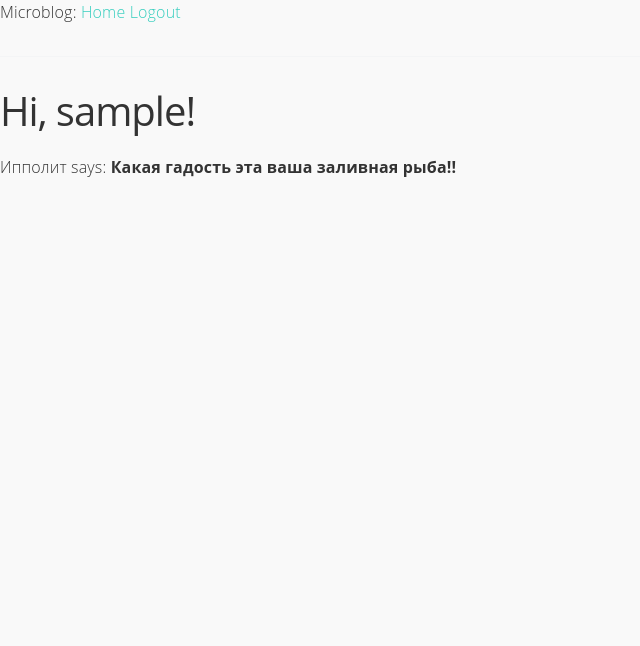
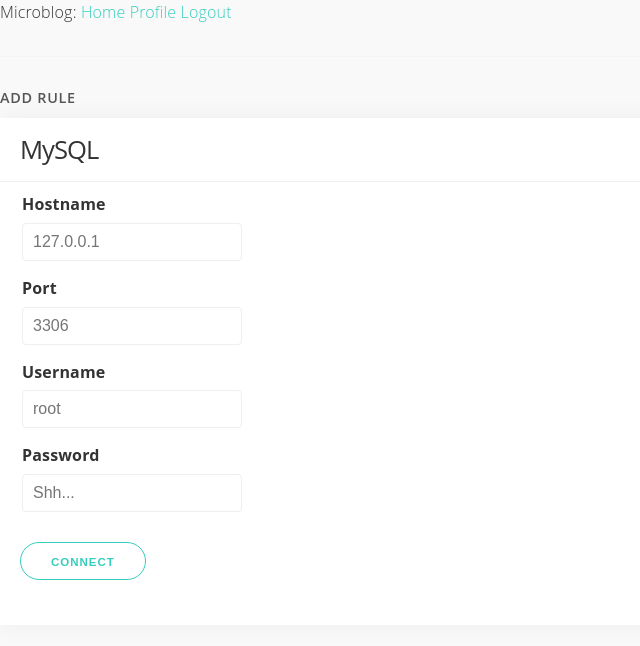
Before and after one commit to FriendlyBackup/FriendlyBackup, a Flask app: page / in a window 1280 px wide. Shown: the top 646 px of the page, without its empty margins (0-640 px from the left). Run offline with Flask 2, Linux system fonts and the light colour scheme; the visitor is signed in with stand-in values (Sample User, id 1); data comes from the database, SQL or seed files in the repository; both versions use the stored data as it was after the commit.

Commit message:
edit_profile

```diff
--- a/app/microblog.py
+++ b/app/microblog.py
@@ -1,5 +1,6 @@
-from app import app, db
+from app import app, db, routes
 from app.models import User, Post
+
 
 @app.shell_context_processor
 def make_shell_context():
--- a/app/models.py
+++ b/app/models.py
@@ -3,7 +3,7 @@ from app import db
 from werkzeug.security import generate_password_hash, check_password_hash
 from flask_login import UserMixin
 from app import login
-
+from hashlib import md5
 
 
 @login.user_loader
@@ -17,6 +17,8 @@ class User(UserMixin, db.Model):
     email = db.Column(db.String(120), index=True, unique=True)
     password_hash = db.Column(db.String(128))
     posts = db.relationship('Post', backref='author', lazy='dynamic')
+    about_me = db.Column(db.String(140))
+    last_seen = db.Column(db.DateTime, default=datetime.utcnow)
 
     def __repr__(self):
         return '<User {}>'.format(self.username)
@@ -27,6 +29,11 @@ class User(UserMixin, db.Model):
     def check_password(self, password):
         return check_password_hash(self.password_hash, password)
 
+    def avatar(self, size):
+        digest = md5(self.email.lower().encode('utf-8')).hexdigest()
+        return 'https://www.gravatar.com/avatar/{}?d=identicon&s={}'.format(
+            digest, size)
+
 
 class Post(db.Model):
     id = db.Column(db.Integer, primary_key=True)
--- a/app/routes.py
+++ b/app/routes.py
@@ -1,15 +1,17 @@
 # -*- coding: utf-8 -*-
 from flask import render_template, flash, redirect, url_for, request
-from app import app
-from app.forms import LoginForm
+from app import app, db
+from app.forms import LoginForm, RegistrationForm, EditProfileForm
 from flask_login import current_user, login_user, logout_user, login_required
 from app.models import User
 from werkzeug.urls import url_parse
-from app import db
-from app.forms import RegistrationForm
+from datetime import datetime
 
 
 @app.route('/')
+def root():
+    return render_template("mysql.html", title='Home Page')
+
 @app.route('/index')
 @login_required
 def index():
@@ -68,3 +70,37 @@ def register():
         flash('Congratulations, you are now a registered user!')
         return redirect(url_for('login'))
     return render_template('register.html', title='Register', form=form)
+
+@app.route('/user/<username>')
+@login_required
+def user(username):
+    user = User.query.filter_by(username=username).first_or_404()
+    posts = [
+        {'author': user, 'body': 'Test post #1'},
+        {'author': user, 'body': 'Test post #2'}
+    ]
+    return render_template('user.html', user=user, posts=posts)
+
+
+@app.before_request
+def before_request():
+    if current_user.is_authenticated:
+        current_user.last_seen = datetime.utcnow()
+        db.session.commit()
+
+
+@app.route('/edit_profile', methods=['GET', 'POST'])
+@login_required
+def edit_profile():
+    form = EditProfileForm()
+    if form.validate_on_submit():
+        current_user.username = form.username.data
+        current_user.about_me = form.about_me.data
+        db.session.commit()
+        flash('Your changes have been saved.')
+        return redirect(url_for('edit_profile'))
+    elif request.method == 'GET':
+        form.username.data = current_user.username
+        form.about_me.data = current_user.about_me
+    return render_template('edit_profile.html', title='Edit Profile',
+                           form=form)
--- a/app/templates/base.html
+++ b/app/templates/base.html
@@ -23,6 +23,7 @@
           {% if current_user.is_anonymous %}
           <a href="{{ url_for('login') }}">Login</a>
           {% else %}
+          <a href="{{ url_for('user', username=current_user.username) }}">Profile</a>
           <a href="{{ url_for('logout') }}">Logout</a>
           {% endif %}
       </div>
--- /dev/null
+++ b/app/templates/mysql.html
@@ -0,0 +1,35 @@
+{% extends 'base.html' %}
+
+{% block title %}
+    MySQL
+{% endblock %}
+
+{% block content%}
+
+<h5 class="mt-2">Add rule</h5><a class="anchor" name="forms"></a>
+<div class="row grid-responsive">
+  <div class="column ">
+    <div class="card">
+      <div class="card-title">
+        <h3>MySQL</h3>
+      </div>
+      <div class="card-block">
+        <form>
+          <fieldset>
+            <label for="hostField">Hostname</label>
+            <input type="text" placeholder="127.0.0.1" id="nameField">
+            <label for="portField">Port</label>
+            <input type="text" placeholder="3306" id="nameField">
+            <label for="usernameField">Username</label>
+            <input type="text" placeholder="root" id="nameField">
+            <label for="passField">Password</label>
+            <input type="password" placeholder="Shh..." id="nameField">
+          </fieldset>
+          <button class="button button-outline">Connect</button>
+        </form>
+      </div>
+    </div>
+  </div>
+</div>
+
+{% endblock %}
```
Also changed, not shown: app/forms.py (+8 -2 lines), app/migrations/versions/d0e7c2aa4b28_users_table.py (added, +30 -0 lines), app/templates/edit_profile.html (added, +23 -0 lines), app/templates/user.html (added, +26 -0 lines), app.db.
